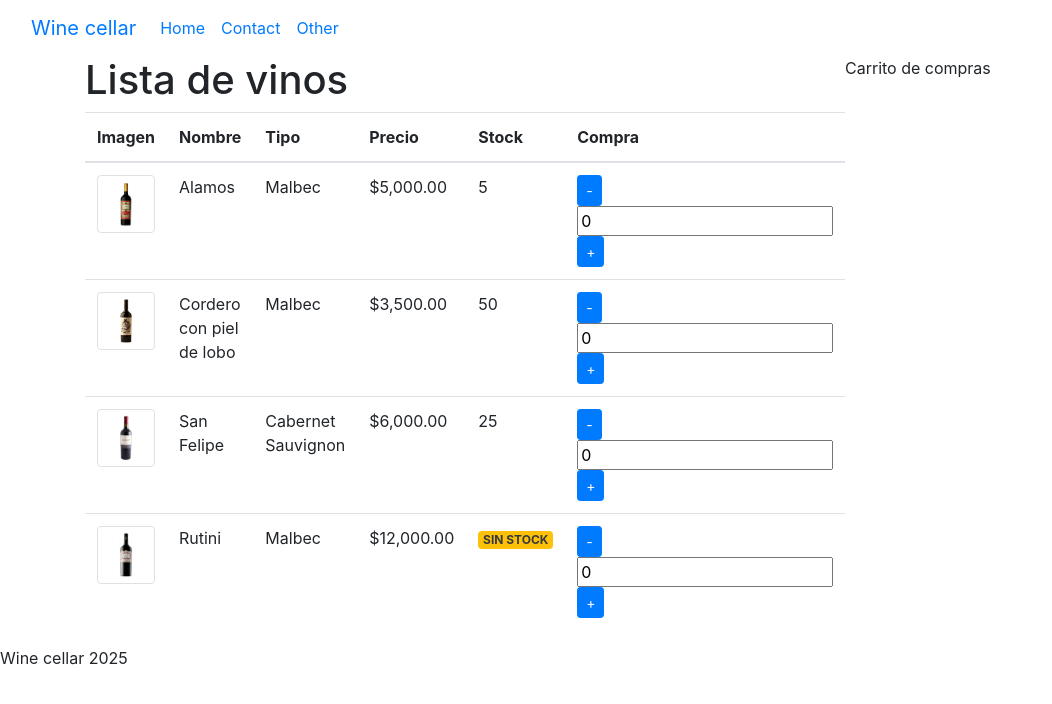
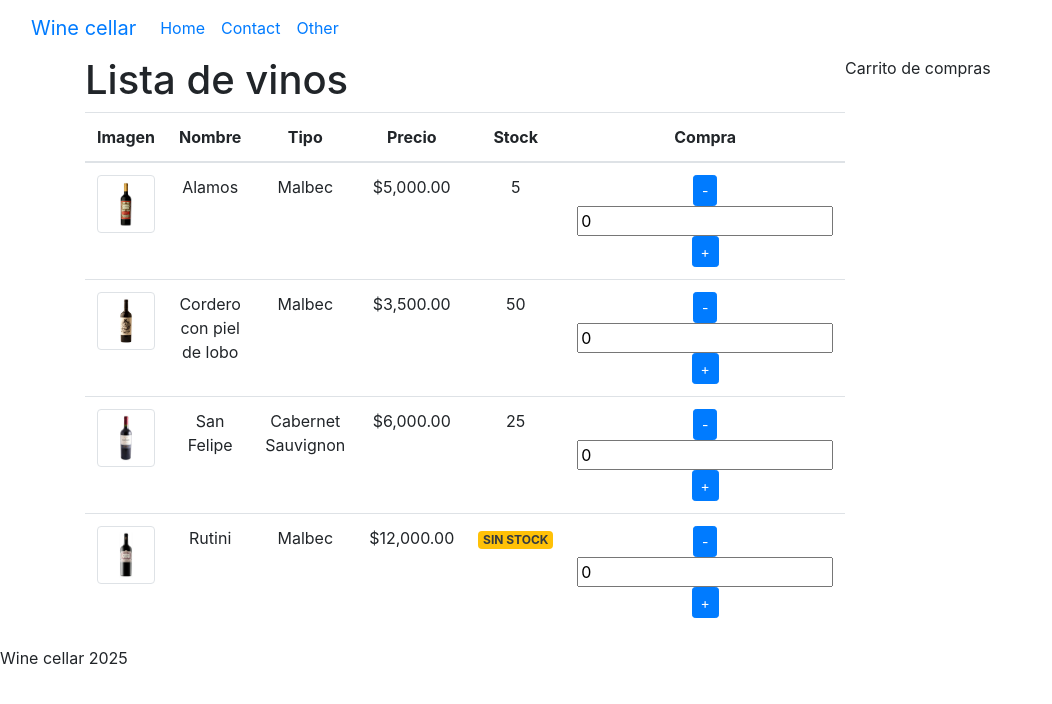
Before and after one commit to izaratedev/Angular, an Angular app in the folder wine-cellar/: page / in a window 1280 px wide. Shown: the top 704 px of the page, without its empty margins (0-1052 px from the left). Built offline with nearby package versions, Linux system fonts and the light colour scheme.

Commit message:
Se agrego una clase de bootstrap a la tabla que contiene la lista de cervezas

```diff
--- a/wine-cellar/src/app/app.module.ts
+++ b/wine-cellar/src/app/app.module.ts
@@ -10,7 +10,7 @@
 @NgModule({
   declarations: [
     AppComponent,
-    WineListComponent
+    WineListComponent,
   ],
   imports: [
     BrowserModule,
--- a/wine-cellar/src/app/wine-list/wine-list.component.html
+++ b/wine-cellar/src/app/wine-list/wine-list.component.html
@@ -1,5 +1,5 @@
 <h1>Lista de vinos</h1>
-<table class="table">
+<table class="table text-center">
     <thead>
         <tr>
             <th>Imagen</th>
```
